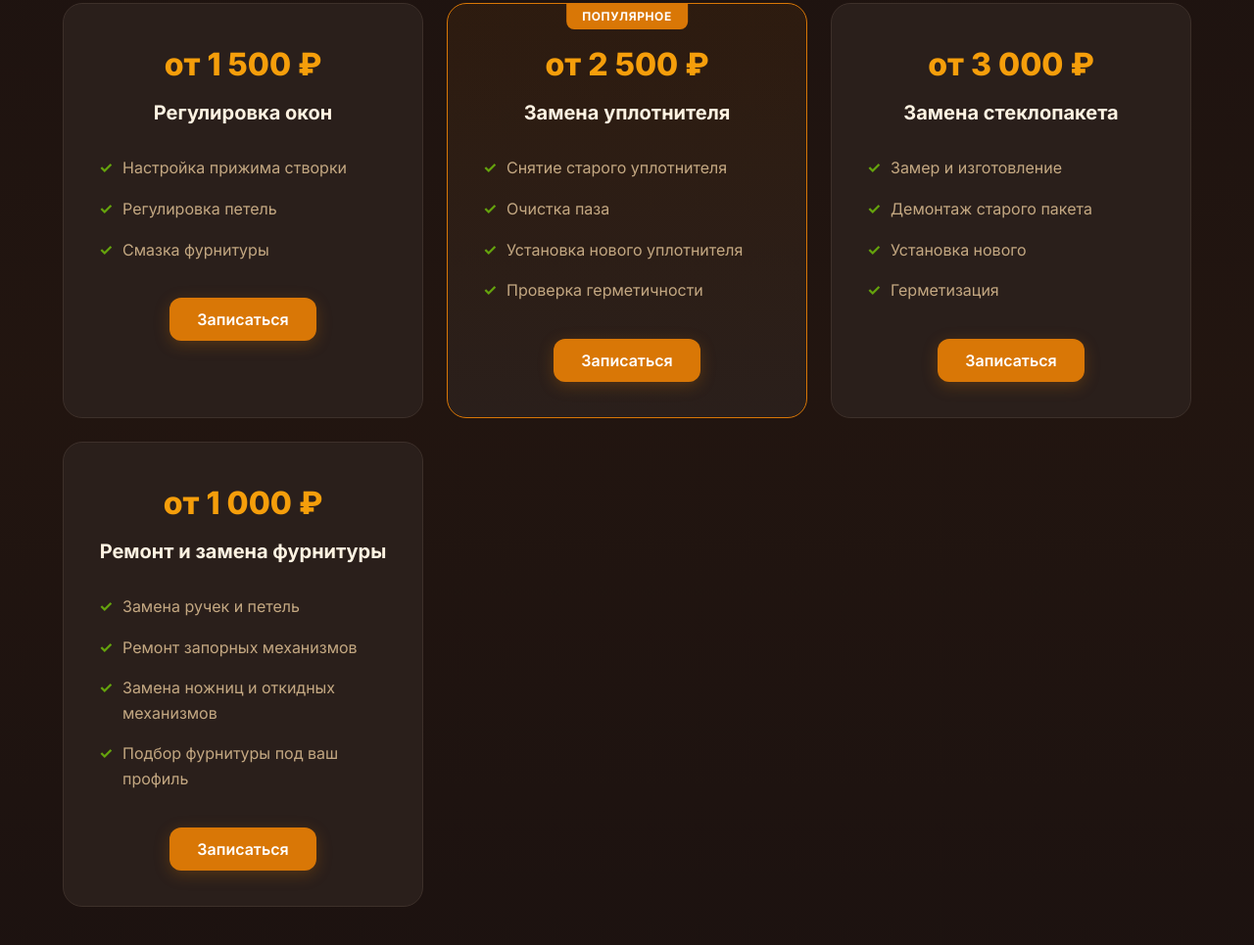
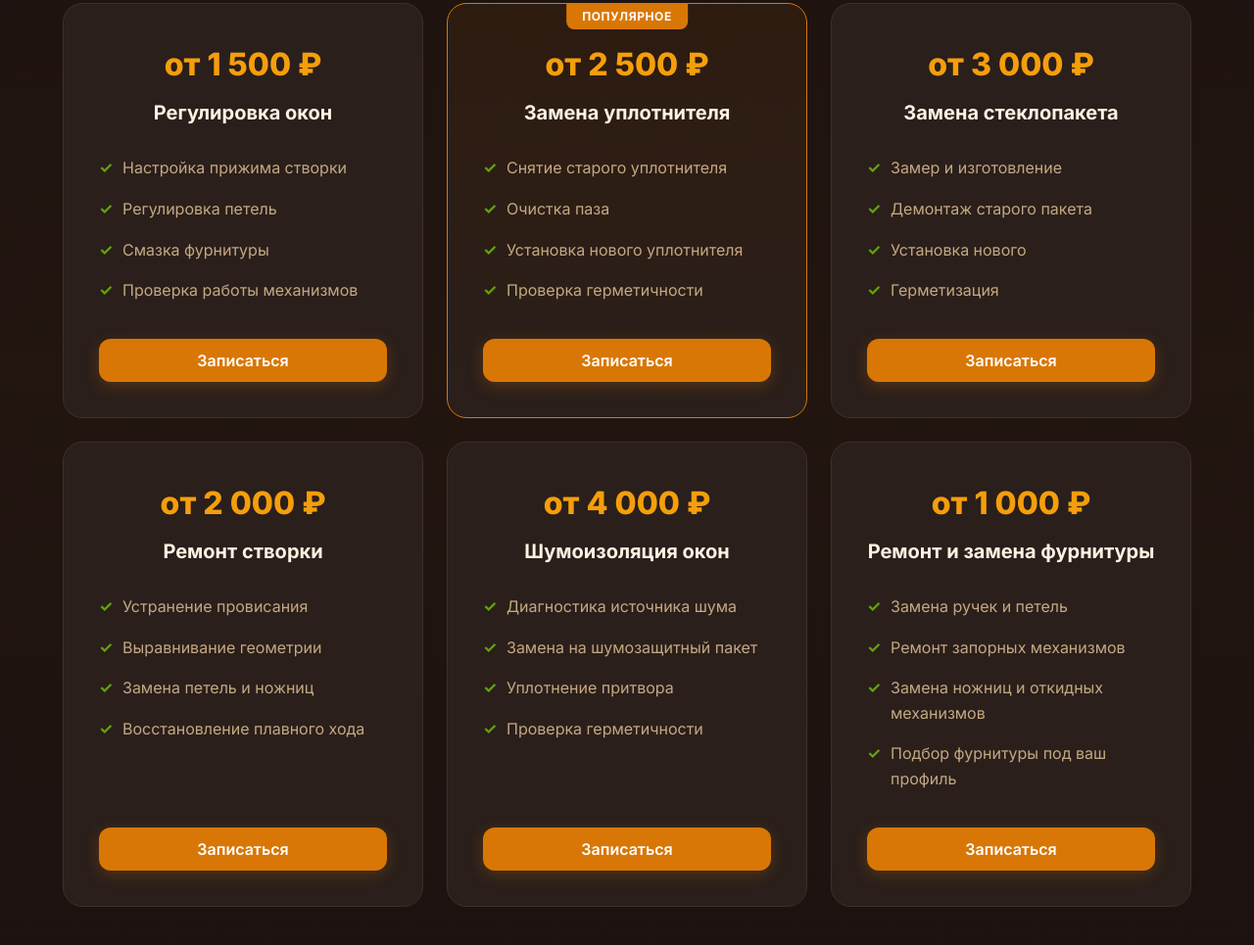
Before and after one commit to olegniknik/javascript, a plain HTML site: page index.html in a window 1280 px wide. Shown: the part 1924-2889 px from the top of the page at 98% size. Drawn offline with Linux system fonts and the light colour scheme.

Commit message:
Добавлены новые карточки проблем и услуг на странице, включая описание и решения для ремонта фурнитуры и шумоизоляции окон. Обновлены стили для улучшения отображения кнопок в карточках услуг.

```diff
--- a/index.html
+++ b/index.html
@@ -122,6 +122,14 @@
             <strong>Решение:</strong> Установка шумозащитного стеклопакета. Снижение шума до 40 дБ.
           </div>
         </div>
+        <div class="problem-card" data-problem="hardware">
+          <div class="problem-card__icon">⚙️</div>
+          <h3 class="problem-card__title">Сломалась фурнитура</h3>
+          <p class="problem-card__desc">Механизмы заклинило, петли скрипят, ножницы не держат створку.</p>
+          <div class="problem-card__solution">
+            <strong>Решение:</strong> Ремонт или полная замена фурнитуры. Подберём детали под ваш профиль.
+          </div>
+        </div>
       </div>
     </div>
   </section>
@@ -139,6 +147,7 @@
             <li>Настройка прижима створки</li>
             <li>Регулировка петель</li>
             <li>Смазка фурнитуры</li>
+            <li>Проверка работы механизмов</li>
           </ul>
           <button class="btn btn--primary" data-modal="booking">Записаться</button>
         </div>
@@ -162,6 +171,28 @@
             <li>Демонтаж старого пакета</li>
             <li>Установка нового</li>
             <li>Герметизация</li>
+          </ul>
+          <button class="btn btn--primary" data-modal="booking">Записаться</button>
+        </div>
+        <div class="service-card">
+          <div class="service-card__price">от 2 000 ₽</div>
+          <h3 class="service-card__title">Ремонт створки</h3>
+          <ul class="service-card__list">
+            <li>Устранение провисания</li>
+            <li>Выравнивание геометрии</li>
+            <li>Замена петель и ножниц</li>
+            <li>Восстановление плавного хода</li>
+          </ul>
+          <button class="btn btn--primary" data-modal="booking">Записаться</button>
+        </div>
+        <div class="service-card">
+          <div class="service-card__price">от 4 000 ₽</div>
+          <h3 class="service-card__title">Шумоизоляция окон</h3>
+          <ul class="service-card__list">
+            <li>Диагностика источника шума</li>
+            <li>Замена на шумозащитный пакет</li>
+            <li>Уплотнение притвора</li>
+            <li>Проверка герметичности</li>
           </ul>
           <button class="btn btn--primary" data-modal="booking">Записаться</button>
         </div>
--- a/styles.css
+++ b/styles.css
@@ -497,6 +497,12 @@ body {
   text-align: center;
   transition: var(--transition);
   position: relative;
+  display: flex;
+  flex-direction: column;
+}
+
+.service-card .btn {
+  margin-top: auto;
 }
 
 .service-card:hover {
```
Also changed, not shown: 1 other file.
